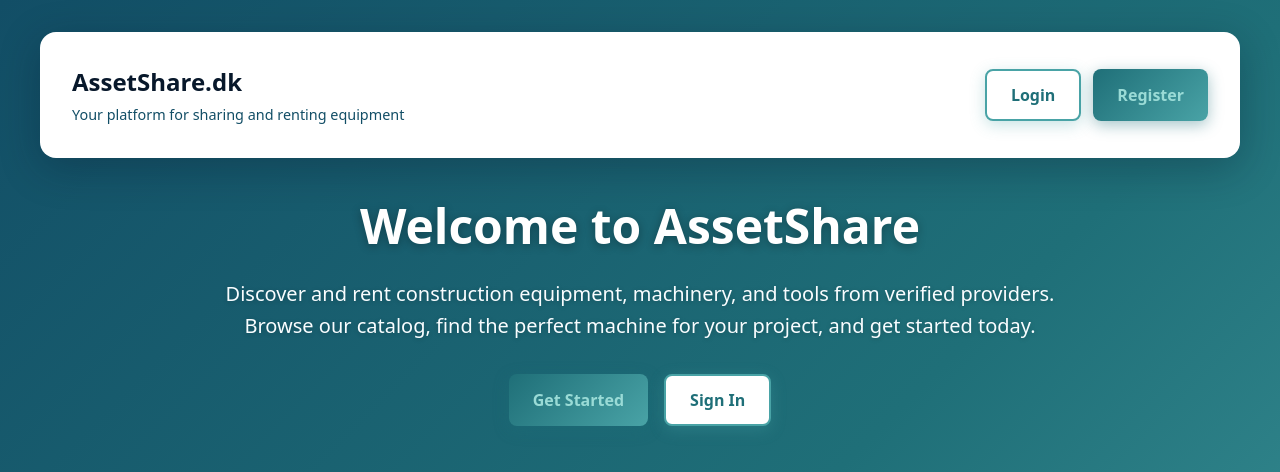
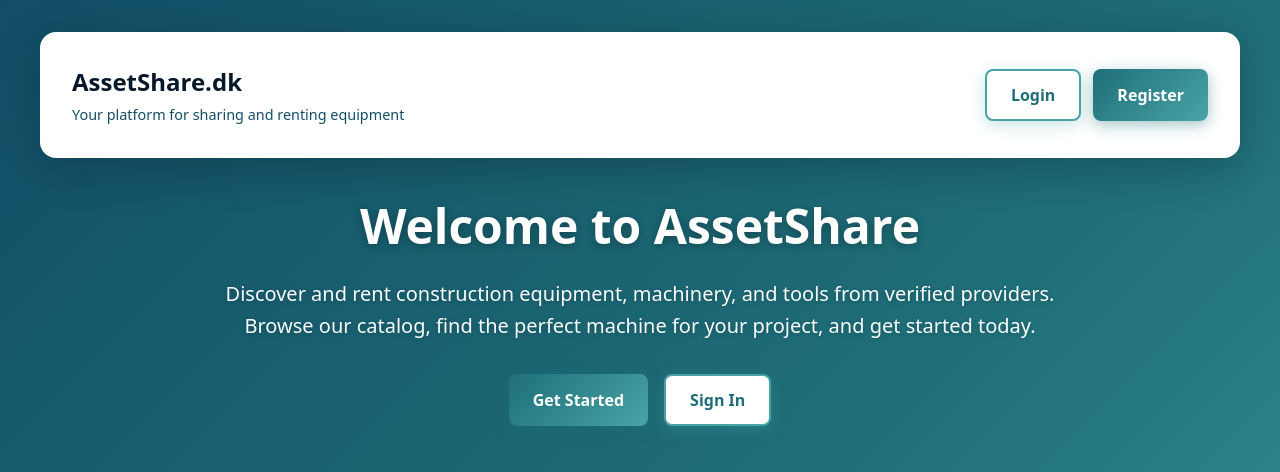
Before and after one commit to MagnusMunkBraunstein/AssetShare.dk-Frontend, a React (Vite) app: page / in a window 1280 px wide. Shown: the top 472 px of the page. Built offline with nearby package versions, Linux system fonts and the light colour scheme.

Commit message:
Add user role management to AdminPage and RenterPage. Introduce userRole state to fetch and display the current user's role, enhancing the user interface with role badges. Update LandingPage button styles for improved visibility.

```diff
--- a/src/pages/AdminPage.jsx
+++ b/src/pages/AdminPage.jsx
@@ -7,6 +7,7 @@ export default function AdminPage({ token, userEmail, onLogout, onNavigateToLand
   const [loading, setLoading] = useState(false);
   const [error, setError] = useState("");
   const [userName, setUserName] = useState("");
+  const [userRole, setUserRole] = useState(null);
   const [selectedUser, setSelectedUser] = useState(null);
   const [showDeleteConfirm, setShowDeleteConfirm] = useState(false);
   const [deleting, setDeleting] = useState(false);
@@ -29,6 +30,9 @@ export default function AdminPage({ token, userEmail, onLogout, onNavigateToLand
           const currentUser = data.find(u => u.email === userEmail);
           if (currentUser) {
             setUserName(currentUser.name);
+            setUserRole(currentUser.role);
+          } else {
+            setUserRole(null);
           }
         }
       } catch (err) {
@@ -374,6 +378,11 @@ export default function AdminPage({ token, userEmail, onLogout, onNavigateToLand
             <h1 style={titleStyle}>Admin Dashboard</h1>
             <p style={subtitleStyle}>
               Welcome, <strong style={{ color: "#1f6f78" }}>{userName || userEmail}</strong>
+              {userRole && (
+                <span style={{ ...roleBadgeStyle, marginLeft: "0.5rem" }}>
+                  {userRole}
+                </span>
+              )}
             </p>
           </div>
           <div style={{ display: "flex", gap: "0.75rem", flexWrap: "wrap" }}>
--- a/src/pages/LandingPage.jsx
+++ b/src/pages/LandingPage.jsx
@@ -220,7 +220,7 @@ export default function LandingPage({
                 </button>
                 <button
                   onClick={onNavigateToRegister}
-                  style={buttonStyle}
+                  style={{ ...buttonStyle, color: "#ffffff" }}
                   onMouseEnter={(e) => {
                     e.currentTarget.style.transform = "translateY(-2px)";
                     e.currentTarget.style.boxShadow = "0 6px 20px rgba(31, 111, 120, 0.6)";
@@ -249,7 +249,7 @@ export default function LandingPage({
             <div style={buttonGroupStyle}>
               <button
                 onClick={onNavigateToRegister}
-                style={buttonStyle}
+                style={{ ...buttonStyle, color: "#ffffff" }}
                 onMouseEnter={(e) => {
                   e.currentTarget.style.transform = "translateY(-2px)";
                   e.currentTarget.style.boxShadow = "0 6px 20px rgba(31, 111, 120, 0.6)";
--- a/src/pages/RenterPage.jsx
+++ b/src/pages/RenterPage.jsx
@@ -5,6 +5,7 @@ const API_BASE = "http://localhost:8080/api";
 
 export default function RenterPage({ token, userEmail, onLogout, onNavigateToLanding }) {
   const [userName, setUserName] = useState("");
+  const [userRole, setUserRole] = useState(null);
   const [bookings, setBookings] = useState([]);
   const [machines, setMachines] = useState({});
   const [loadingBookings, setLoadingBookings] = useState(false);
@@ -30,6 +31,9 @@ export default function RenterPage({ token, userEmail, onLogout, onNavigateToLan
           const currentUser = data.find((u) => u.email === userEmail);
           if (currentUser) {
             setUserName(currentUser.name);
+            setUserRole(currentUser.role);
+          } else {
+            setUserRole(null);
           }
         }
       } catch (err) {
@@ -161,6 +165,17 @@ export default function RenterPage({ token, userEmail, onLogout, onNavigateToLan
     gap: "1rem",
   };
 
+  const roleBadgeStyle = {
+    display: "inline-block",
+    background: "linear-gradient(135deg, #1f6f78 0%, #49a3a6 100%)",
+    color: "#ffffff",
+    padding: "0.25rem 0.75rem",
+    borderRadius: "20px",
+    fontSize: "0.85rem",
+    fontWeight: "600",
+    marginLeft: "0.5rem",
+  };
+
   const bookingCardStyle = {
     background: "rgba(255, 255, 255, 0.7)",
     padding: "1.25rem",
@@ -201,6 +216,7 @@ export default function RenterPage({ token, userEmail, onLogout, onNavigateToLan
             <h1 style={{ fontSize: "1.75rem", color: "#08182b", margin: 0 }}>Renter Dashboard</h1>
             <p style={{ margin: "0.5rem 0 0 0", color: "#124e66" }}>
               Logged in as <strong>{userName || userEmail}</strong>
+              {userRole && <span style={roleBadgeStyle}>{userRole}</span>}
             </p>
           </div>
           <div style={{ display: "flex", gap: "0.75rem", flexWrap: "wrap" }}>
```
